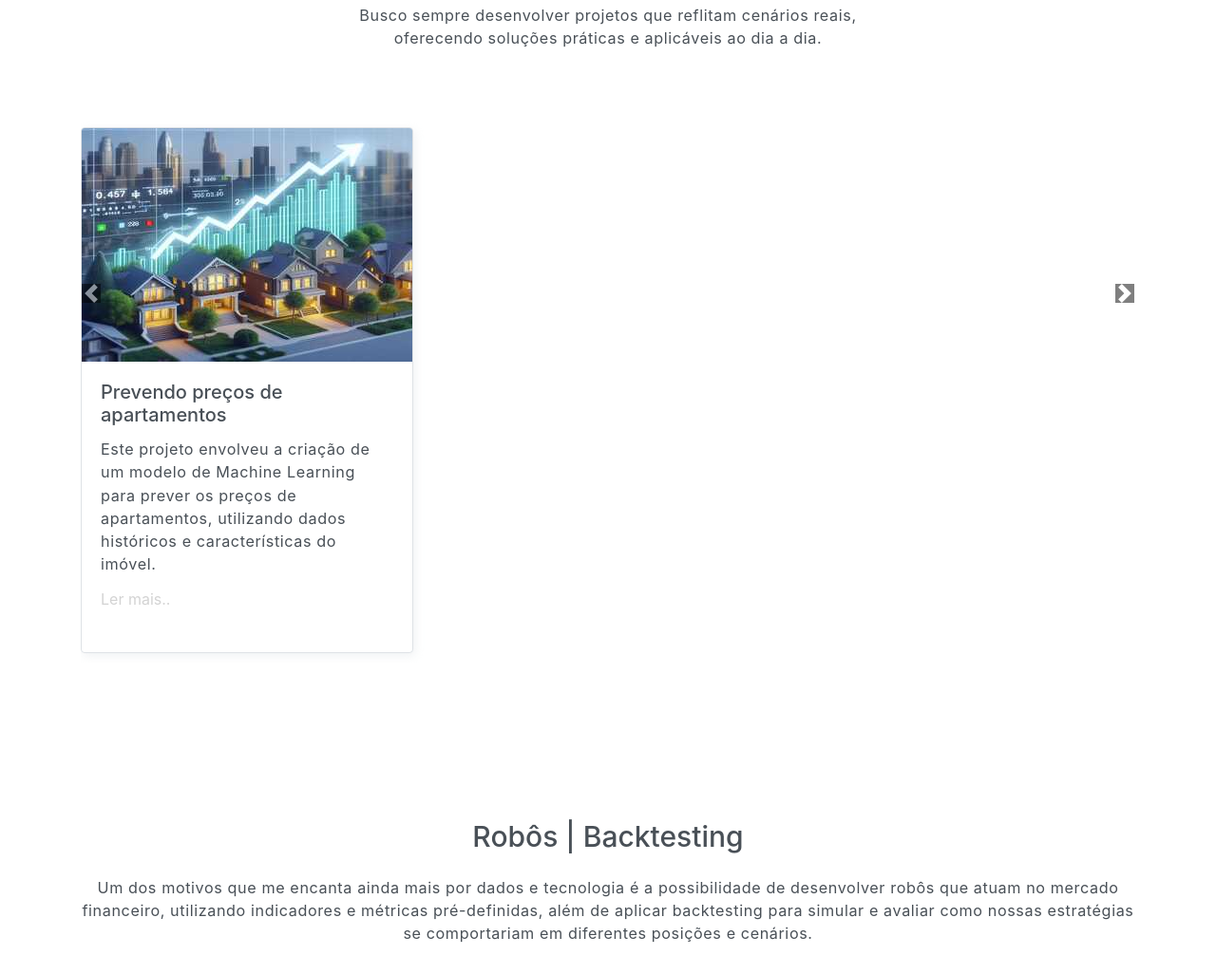
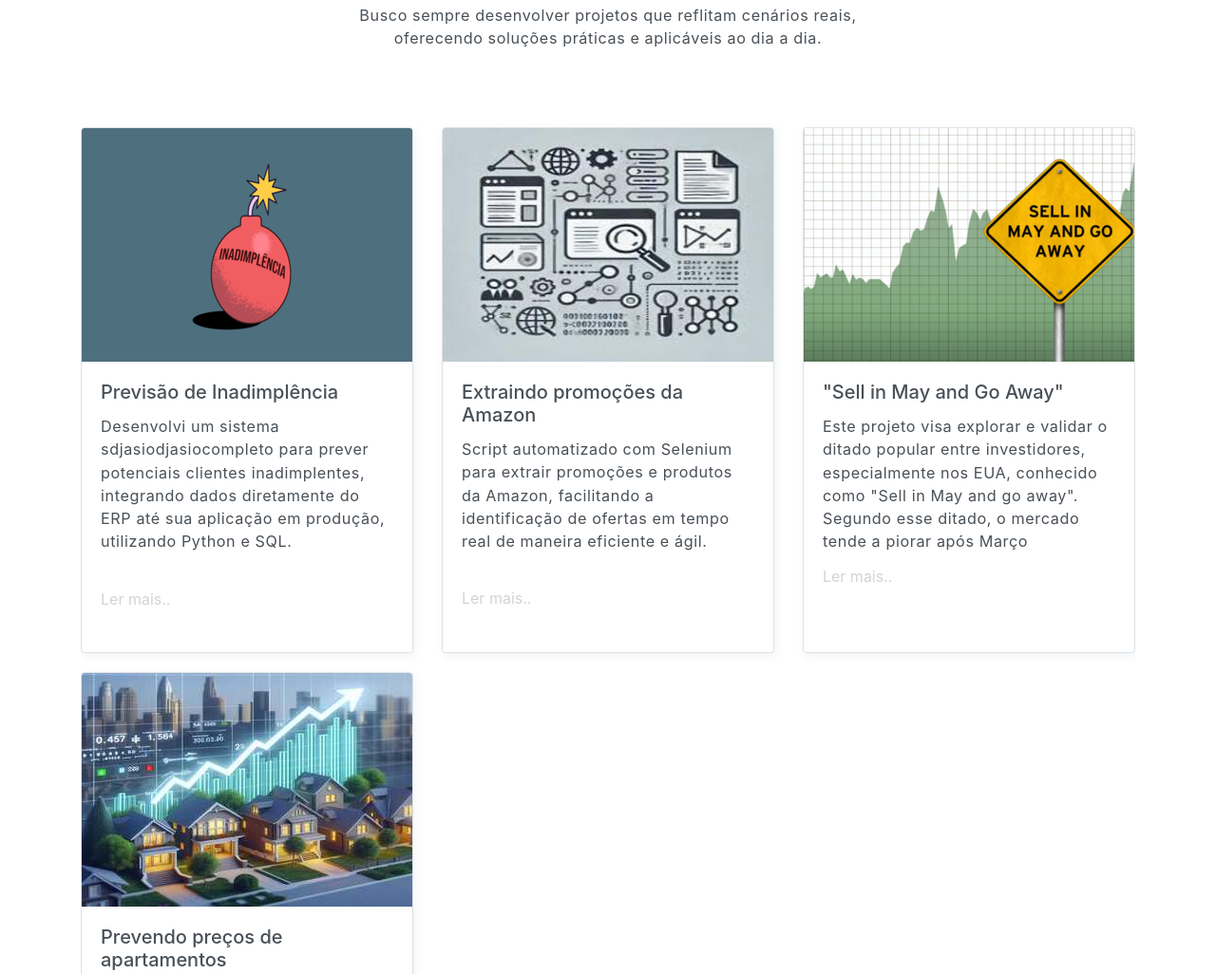
Before and after one commit to gabriellanner/gabriellanner.github.io, a plain HTML site: page index.html in a window 1280 px wide. Shown: the part 2140-3166 px from the top of the page at 95% size. Drawn offline with nearby package versions, Linux system fonts and the light colour scheme; a script that the page names is missing.

Commit message:
Update index.html

```diff
--- a/index.html
+++ b/index.html
@@ -254,7 +254,7 @@
                           <img src="assets/imgs/inadiplencia.png" alt="" class="card-img-top w-100">
                           <div class="card-body">
                             <h5 class="card-title">Previsão de Inadimplência</h5>
-                            <p>Desenvolvi um sistema completo para prever potenciais clientes inadimplentes, integrando dados diretamente do ERP até sua aplicação em produção, utilizando Python e SQL.</p><br>
+                            <p>Desenvolvi um sistema sdjasiodjasiocompleto para prever potenciais clientes inadimplentes, integrando dados diretamente do ERP até sua aplicação em produção, utilizando Python e SQL.</p><br>
                             <a href="javascript:void(0)">Ler mais..</a>
                           </div>
                         </div>
@@ -279,14 +279,6 @@
                           </div>
                         </div>
                       </div>
-
-                    </div>
-                  </div>
-
-                  <!-- Adicione novos itens do carrossel aqui -->
-                  <div class="carousel-item">
-                    <div class="row text-left">
-                      <!-- Conteúdo para o próximo slide -->
                       <div class="col-md-4">
                         <div class="card border mb-4">
                           <img src="assets/imgs/price_apartment.jpg" alt="" class="card-img-top w-100">
@@ -297,25 +289,9 @@
                           </div>
                         </div>
                       </div>
-                      <!-- Adicione outros cards aqui, se necessário -->
                     </div>
                   </div>
-
-                  <!-- Continue adicionando itens aqui conforme necessário -->
-                </div>
-
-
               </div>
-                <!-- Controles do carrossel -->
-                <a class="carousel-control-prev" href="#portfolioCarousel" role="button" data-slide="prev">
-                    <span class="carousel-control-prev-icon" aria-hidden="true"></span>
-                    <span class="sr-only">Previous</span>
-                  </a>
-                  <a class="carousel-control-next" href="#portfolioCarousel" role="button" data-slide="next">
-                    <span class="carousel-control-next-icon" aria-hidden="true"></span>
-                    <span class="sr-only">Next</span>
-                  </a>
-
         </div>
     </section>
     <!-- End of portfolio section -->
```
